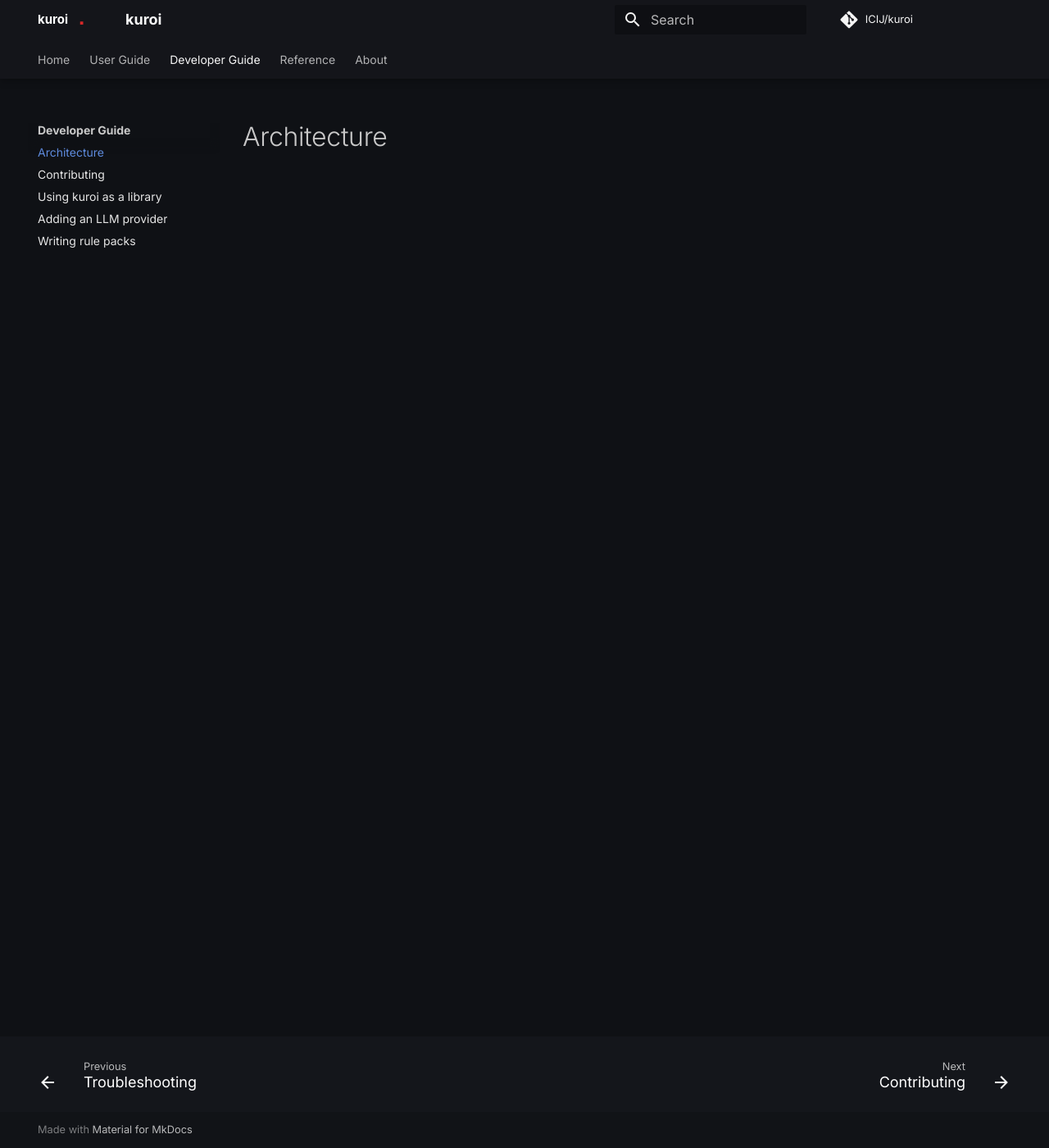
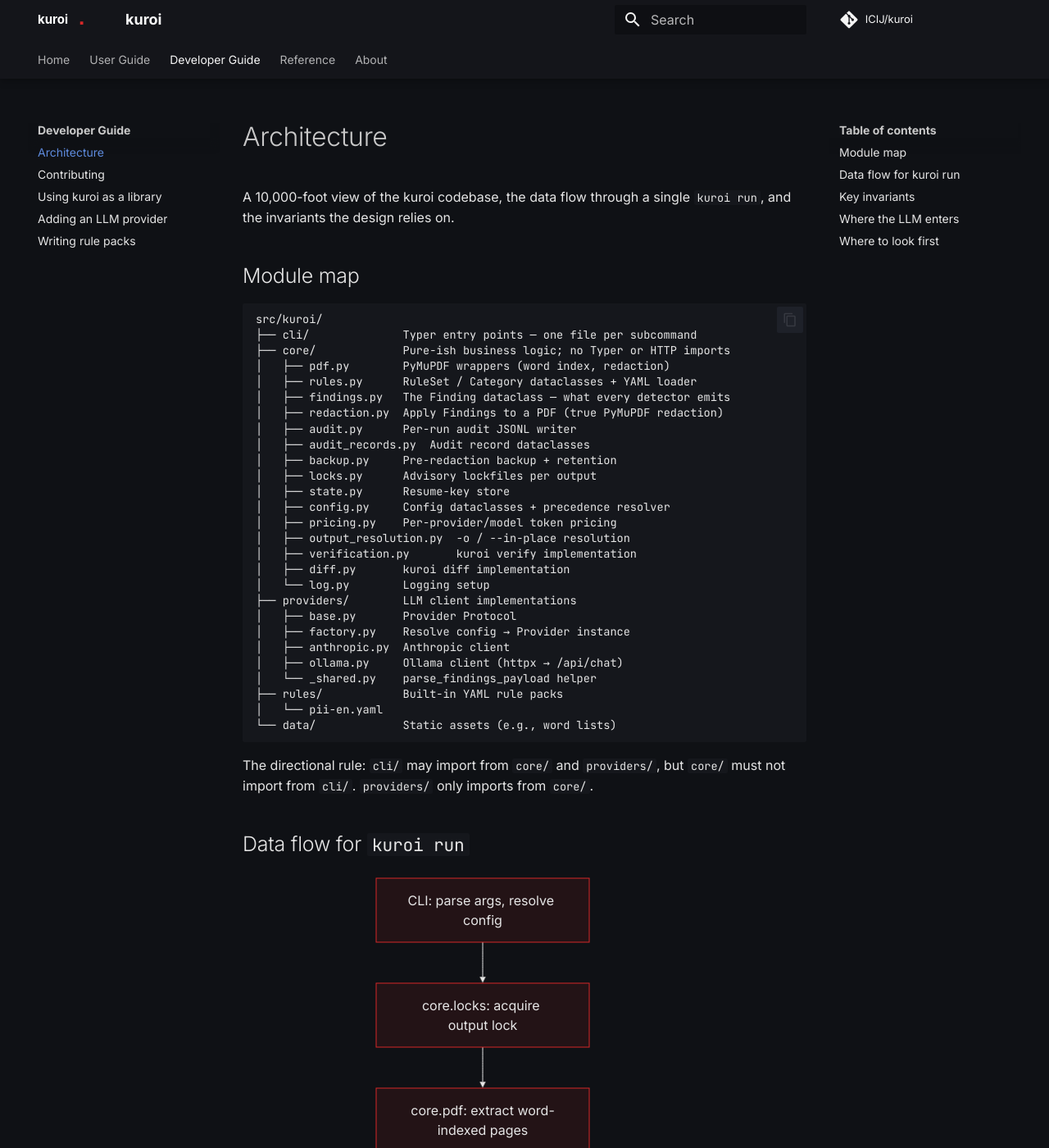
Before and after one commit to ICIJ/kuroi, an MkDocs documentation site: the page built from docs/developer-guide/architecture.md, in a window 1280 px wide and 1400 px high. Shown: the whole window at 82% size. Built offline with MkDocs 1.6.1 and Material for MkDocs 9.7.7, drawn with Linux system fonts in a browser that asks for light colours; comment, search, counter and statistics services are not loaded; some of the changed text lies outside the part shown.

Commit message:
docs: write architecture overview with mermaid diagram

````diff
--- a/docs/developer-guide/architecture.md
+++ b/docs/developer-guide/architecture.md
@@ -1 +1,84 @@
 # Architecture
+
+A 10,000-foot view of the kuroi codebase, the data flow through a single
+`kuroi run`, and the invariants the design relies on.
+
+## Module map
+
+```
+src/kuroi/
+├── cli/              Typer entry points — one file per subcommand
+├── core/             Pure-ish business logic; no Typer or HTTP imports
+│   ├── pdf.py        PyMuPDF wrappers (word index, redaction)
+│   ├── rules.py      RuleSet / Category dataclasses + YAML loader
+│   ├── findings.py   The Finding dataclass — what every detector emits
+│   ├── redaction.py  Apply Findings to a PDF (true PyMuPDF redaction)
+│   ├── audit.py      Per-run audit JSONL writer
+│   ├── audit_records.py  Audit record dataclasses
+│   ├── backup.py     Pre-redaction backup + retention
+│   ├── locks.py      Advisory lockfiles per output
+│   ├── state.py      Resume-key store
+│   ├── config.py     Config dataclasses + precedence resolver
+│   ├── pricing.py    Per-provider/model token pricing
+│   ├── output_resolution.py  -o / --in-place resolution
+│   ├── verification.py       kuroi verify implementation
+│   ├── diff.py       kuroi diff implementation
+│   └── log.py        Logging setup
+├── providers/        LLM client implementations
+│   ├── base.py       Provider Protocol
+│   ├── factory.py    Resolve config → Provider instance
+│   ├── anthropic.py  Anthropic client
+│   ├── ollama.py     Ollama client (httpx → /api/chat)
+│   └── _shared.py    parse_findings_payload helper
+├── rules/            Built-in YAML rule packs
+│   └── pii-en.yaml
+└── data/             Static assets (e.g., word lists)
+```
+
+The directional rule: `cli/` may import from `core/` and `providers/`,
+but `core/` must not import from `cli/`. `providers/` only imports from
+`core/`.
+
+## Data flow for `kuroi run`
+
+```mermaid
+flowchart TD
+    A[CLI: parse args, resolve config] --> B[core.locks: acquire output lock]
+    B --> C[core.pdf: extract word-indexed pages]
+    C --> D[core.rules: apply regex categories]
+    C --> E[providers: run LLM judge on llm categories]
+    D --> F[merge findings, dedupe spans]
+    E --> F
+    F --> G[core.backup: snapshot original PDF]
+    G --> H[core.redaction: write redacted PDF]
+    H --> I[core.audit: append run record]
+    I --> J[print summary]
+```
+
+## Key invariants
+
+- **Atomic writes.** Redacted output is written to a temp path and
+  renamed; partial files never survive a crash.
+- **Backup before redact.** `core.backup` always runs before
+  `core.redaction`; `kuroi undo` is therefore always safe.
+- **Audit completeness.** Every Finding emitted by any detector is
+  recorded in the audit JSONL with its `source` field, regardless of
+  whether it was applied to the PDF.
+- **No PDF mutation in `core.pdf`.** That module only reads. Writes
+  happen exclusively in `core.redaction` and `core.backup`.
+
+## Where the LLM enters
+
+`providers.base.Provider` is the only seam between core logic and an LLM.
+Providers see word-indexed `Page` objects and a list of
+`llm_category_ids` — they never touch the PDF binary directly.
+
+## Where to look first
+
+- Adding a new CLI subcommand → `cli/__init__.py` + a new `cli/<name>.py`.
+- Adding a new detector category → edit `rules/pii-en.yaml` (regex) or
+  add an LLM-handled category there + adjust the prompt in the
+  appropriate provider.
+- Adding a new LLM provider → see [Adding an LLM provider](adding-a-provider.md).
+- Changing the on-disk audit format → `core/audit_records.py` (versioned
+  schema; bump on breaking changes).
````
